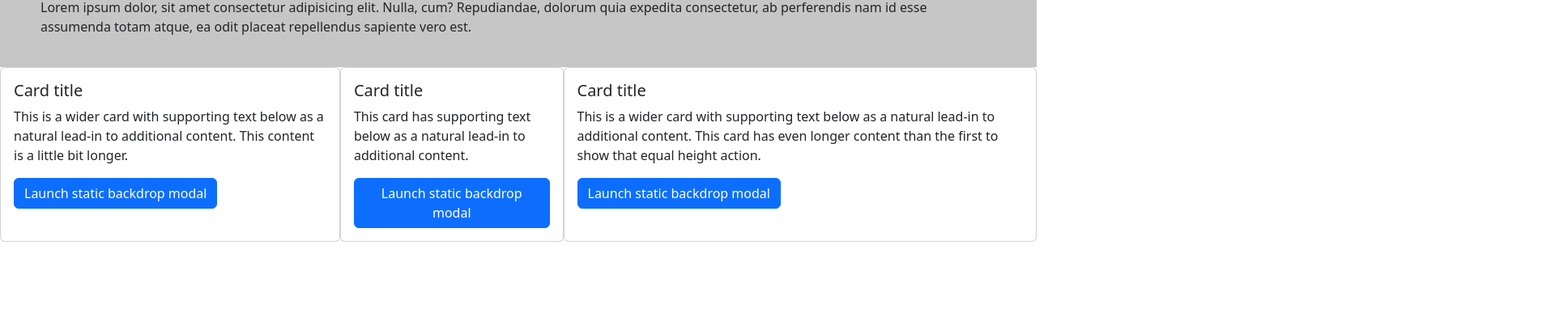
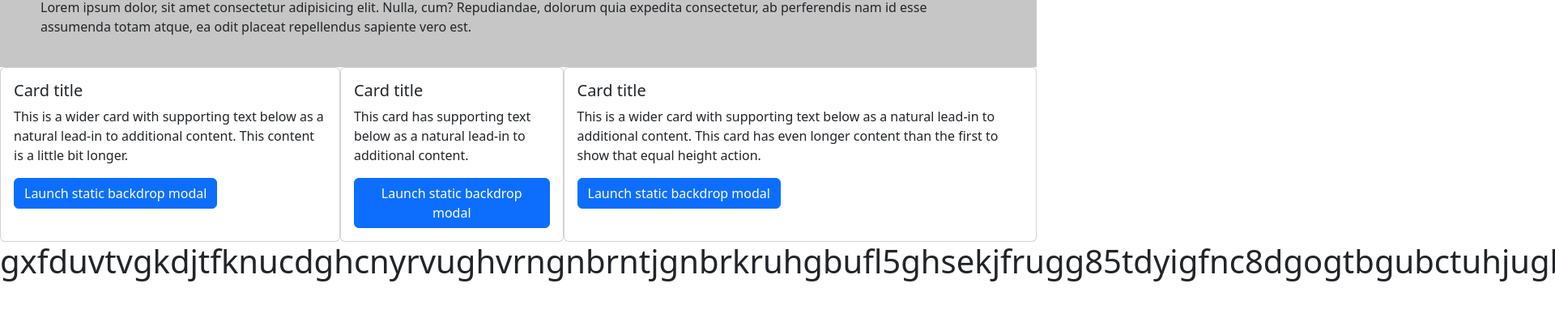
Before and after one commit to Elbek0108/git-lesson, a plain HTML site: page index.html in a window 1280 px wide. Shown: the part 173-560 px from the top of the page at 81% size, 1920 px wide, since content can reach past the window. Drawn offline with nearby package versions, Linux system fonts and the light colour scheme.

Commit message:
h1 is ready

```diff
--- a/index.html
+++ b/index.html
@@ -137,7 +137,7 @@
     </div>
 </div>
 
-
+<h1>gxfduvtvgkdjtfknucdghcnyrvughvrngnbrntjgnbrkruhgbufl5ghsekjfrugg85tdyigfnc8dgogtbgubctuhjugbm</h1>
 
     <script src="https://cdn.jsdelivr.net/npm/bootstrap@5.3.0-alpha3/dist/js/bootstrap.bundle.min.js" integrity="sha384-ENjdO4Dr2bkBIFxQpeoTz1HIcje39Wm4jDKdf19U8gI4ddQ3GYNS7NTKfAdVQSZe" crossorigin="anonymous"></script>
 </body>
```
